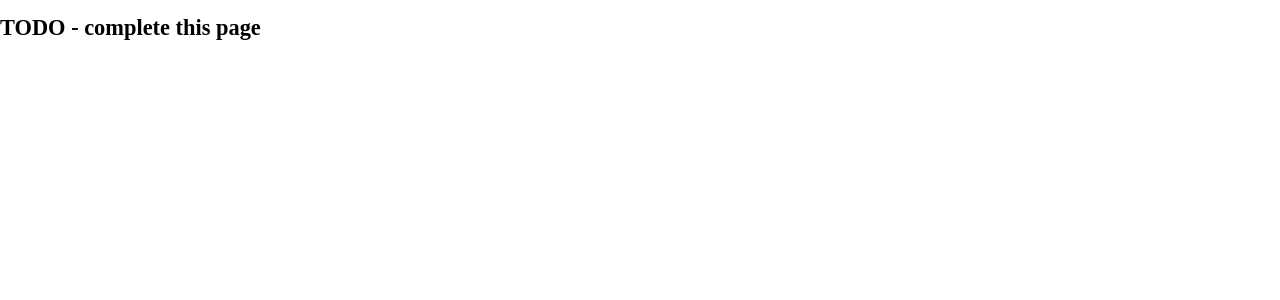
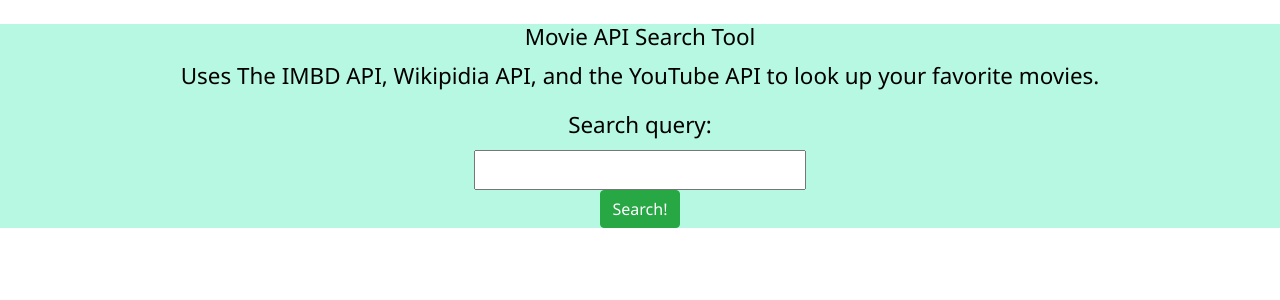
Before and after one commit to mopin01/Project-3-APIs-Search-and-Bookmarking-Application, a Flask app: page / in a window 1280 px wide. Shown: the top 300 px of the page. Run offline with Flask 2, Linux system fonts and the light colour scheme; some libraries are stand-ins or nearby versions.

Commit message:
Added a basic HTML page

```diff
--- /dev/null
+++ b/javascript/index.js
@@ -0,0 +1,9 @@
+let searchQueryInput = document.querySelector('#search-query')
+let submitButton = document.querySelector('#submit-button')
+
+submitButton.addEventListener('click', function() {
+
+    let searchQuery = searchQueryInput.value
+    console.log(searchQuery)
+
+})
--- a/static/style.css
+++ b/static/style.css
@@ -11,6 +11,10 @@
 body {
 	font-size: 1.4rem;
 	text-rendering: optimizeLegibility;
+	margin: 40px;
+	background-color: rgb(182, 248, 226);
+	text-align: center;
+	font-family: 'Segoe UI', Tahoma, Geneva, Verdana, sans-serif;
 }
 	/* sets the base font size for the document; turns on kerning pairs and ligatures */
 
--- a/templates/index.html
+++ b/templates/index.html
@@ -4,12 +4,24 @@
     <meta charset="UTF-8">
     <meta http-equiv="X-UA-Compatible" content="IE=edge">
     <meta name="viewport" content="width=device-width, initial-scale=1.0">
+    <link rel="stylesheet" href="https://stackpath.bootstrapcdn.com/bootstrap/4.2.1/css/bootstrap.min.css" integrity="sha384-GJzZqFGwb1QTTN6wy59ffF1BuGJpLSa9DkKMp0DgiMDm4iYMj70gZWKYbI706tWS" crossorigin="anonymous">
+
     <title>Movie API Search App</title>
     <link rel="stylesheet" type="text/css" href="{{ url_for('static', filename='style.css') }}">
 </head>
 <body>
+    <div class="content m-4 center-block">
+        <h1>Movie API Search Tool</h1>
 
-    <h1>TODO - complete this page</h1>
+        <p>Uses The IMBD API, Wikipidia API, and the YouTube API to look up your favorite movies.</p>
 
-</body>
+        <label for="search-query">Search query: </label>
+        <br>
+        <input id="search-query" name="search-query">
+        <br>
+        <button class="btn btn-success" id="submit-button">Search!</button>
+
+    </div>
+    <script src="../javascript/index.js"></script>
+    </body>
 </html>
```
Also changed, not shown: 1 other file.
